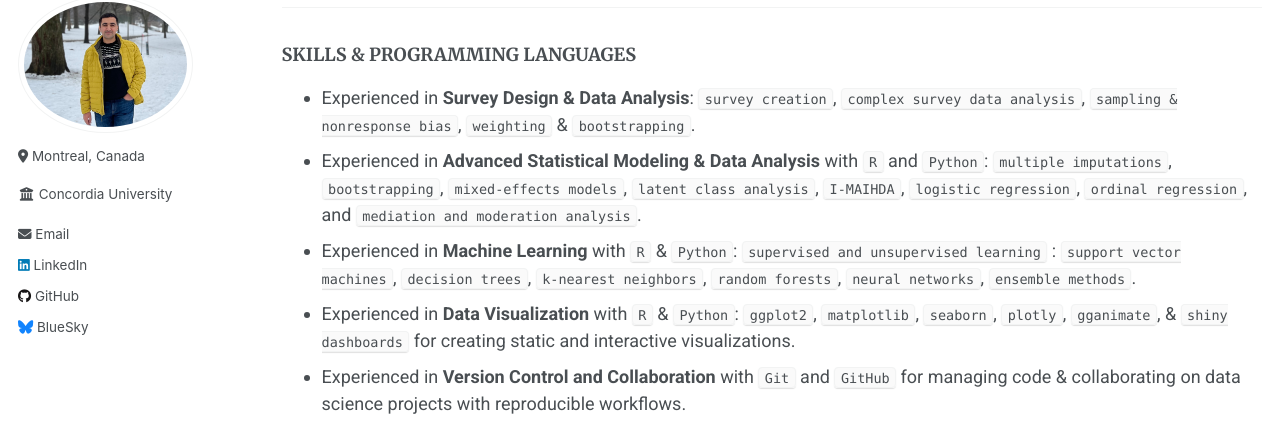
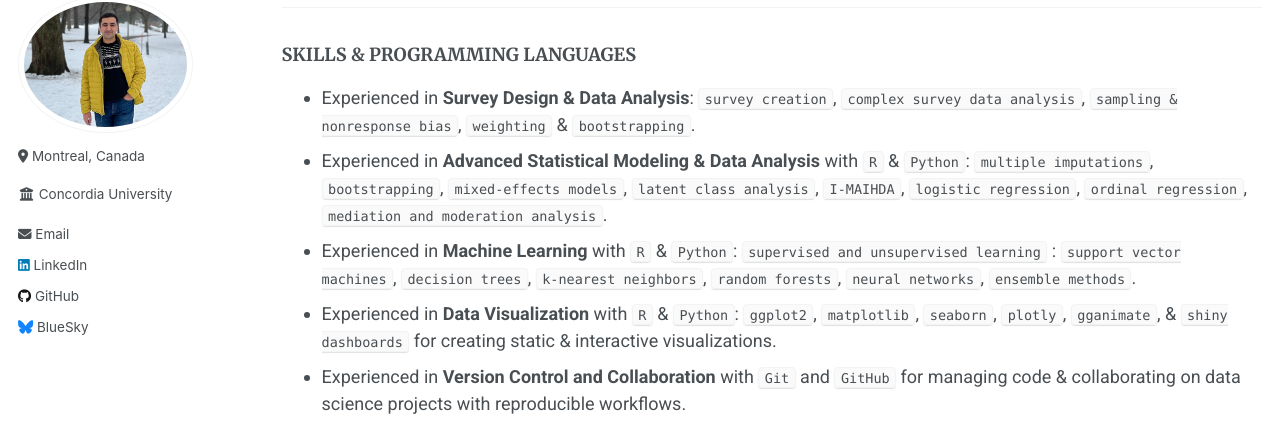
Before and after one commit to Mohsnmonji/mohsnmonji.github.io, a Jekyll site: the page built from _pages/Curriculum Vitae.md, in a window 1280 px wide and 900 px high, scrolled down 3084 px. Shown: the part 110-540 px from the top of the window. Built offline with Jekyll 4.4.1, drawn with Linux system fonts in a browser that asks for light colours.

Commit message:
Update Curriculum Vitae.md

```diff
--- a/_pages/Curriculum Vitae.md
+++ b/_pages/Curriculum Vitae.md
@@ -115,9 +115,9 @@ redirect_from:
 ### **SKILLS & PROGRAMMING LANGUAGES**
 
 - Experienced in **Survey Design & Data Analysis**: `survey creation`, `complex survey data analysis`, `sampling & nonresponse bias`, `weighting` & `bootstrapping`.
-- Experienced in **Advanced Statistical Modeling & Data Analysis** with `R` and `Python`: `multiple imputations`, `bootstrapping`, `mixed-effects models`, `latent class analysis`, `I-MAIHDA`, `logistic regression`, `ordinal regression`, and `mediation and moderation analysis`.
+- Experienced in **Advanced Statistical Modeling & Data Analysis** with `R` & `Python`: `multiple imputations`, `bootstrapping`, `mixed-effects models`, `latent class analysis`, `I-MAIHDA`, `logistic regression`, `ordinal regression`, `mediation and moderation analysis`.
 - Experienced in **Machine Learning** with `R` & `Python`: `supervised and unsupervised learning` : `support vector machines`, `decision trees`, `k-nearest neighbors`, `random forests`, `neural networks`, `ensemble methods`.
-- Experienced in **Data Visualization** with `R` & `Python`: `ggplot2`, `matplotlib`, `seaborn`, `plotly`, `gganimate`, & `shiny dashboards` for creating static and interactive visualizations.
+- Experienced in **Data Visualization** with `R` & `Python`: `ggplot2`, `matplotlib`, `seaborn`, `plotly`, `gganimate`, & `shiny dashboards` for creating static & interactive visualizations.
 - Experienced in **Version Control and Collaboration** with `Git` and `GitHub` for managing code & collaborating on data science projects with reproducible workflows.
 - Experienced in **Mathematical Writing** with `LaTeX`, `R Markdown`, `Quarto`, `Bookdown` for Creating academic manuscripts, technical reports, and online course materials with professional formatting and reproducibility.
 - Experienced in **Reproducible Research Practices**: `R Projects`, `renv` & `GitHub`
```
